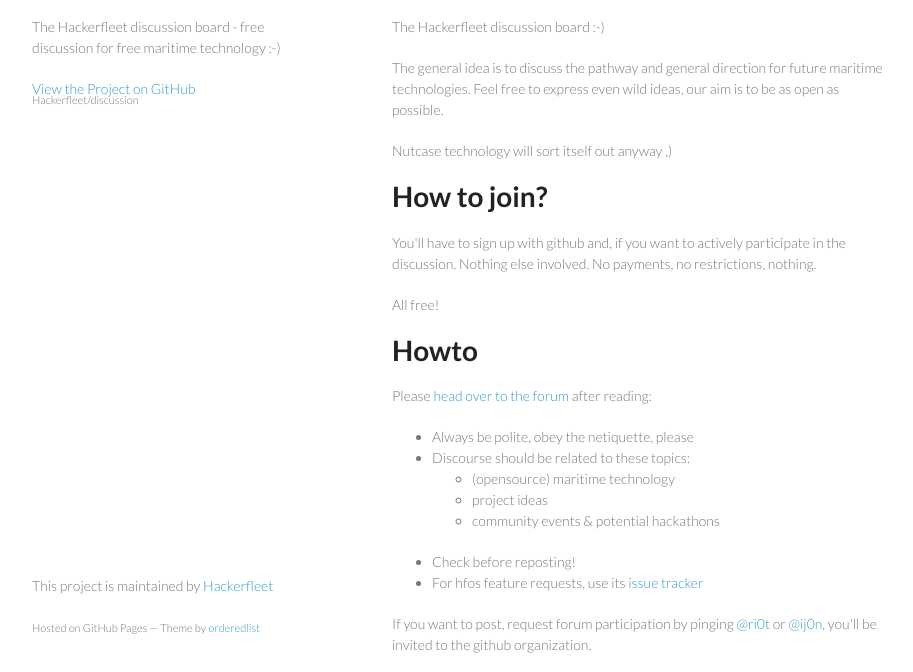
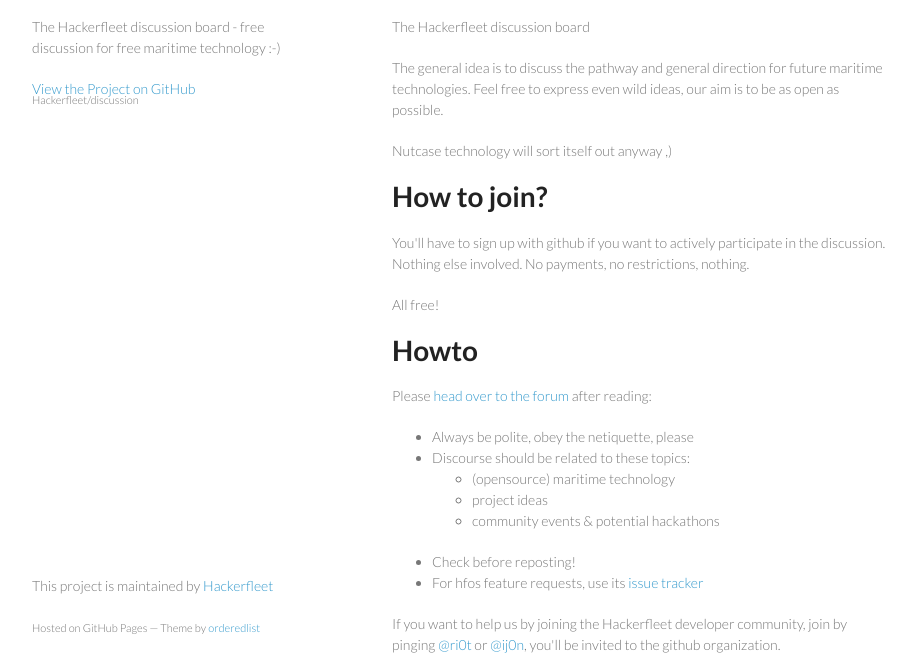
Before and after one commit to Hackerfleet/discussion, a plain HTML site: page index.html in a window 1280 px wide. Shown: the part 93-765 px from the top of the page, without its empty margins (178-1091 px from the left). Drawn offline with Linux system fonts and the light colour scheme.

Commit message:
moar fix good

```diff
--- a/index.html
+++ b/index.html
@@ -25,7 +25,7 @@
         <h1>
 <a name="hackerfleet---discussion" class="anchor" href="#hackerfleet---discussion"><span class="octicon octicon-link"></span></a>Hackerfleet - Discussion</h1>
 
-<p>The Hackerfleet discussion board :-)</p>
+<p>The Hackerfleet discussion board</p>
 
 <p>The general idea is to discuss the pathway and general direction for future
 maritime technologies.  Feel free to express even wild ideas, our aim is to be
@@ -36,7 +36,7 @@ as open as possible.</p>
 <h1>
 <a name="how-to-join" class="anchor" href="#how-to-join"><span class="octicon octicon-link"></span></a>How to join?</h1>
 
-<p>You'll have to sign up with github and, if you want to actively participate
+<p>You'll have to sign up with github if you want to actively participate
 in the discussion. Nothing else involved. No payments, no restrictions, nothing.</p>
 
 <p>All free!</p>
@@ -58,7 +58,7 @@ in the discussion. Nothing else involved. No payments, no restrictions, nothing.
 </li>
 <li>Check before reposting!</li>
 <li>For hfos feature requests, use its <a href="https://github.com/hackerfleet/hfos/issues">issue tracker</a></li>
-</ul><p>If you want to post, request forum participation by pinging
+</ul><p>If you want to help us by joining the Hackerfleet developer community, join by pinging
 <a href="https://github.com/ri0t" class="user-mention">@ri0t</a> or <a href="https://github.com/ij0n" class="user-mention">@ij0n</a>, you'll be invited to the github organization.</p>
 
 <p>Since we use github's issue tracker as "forum" replacement,
```
